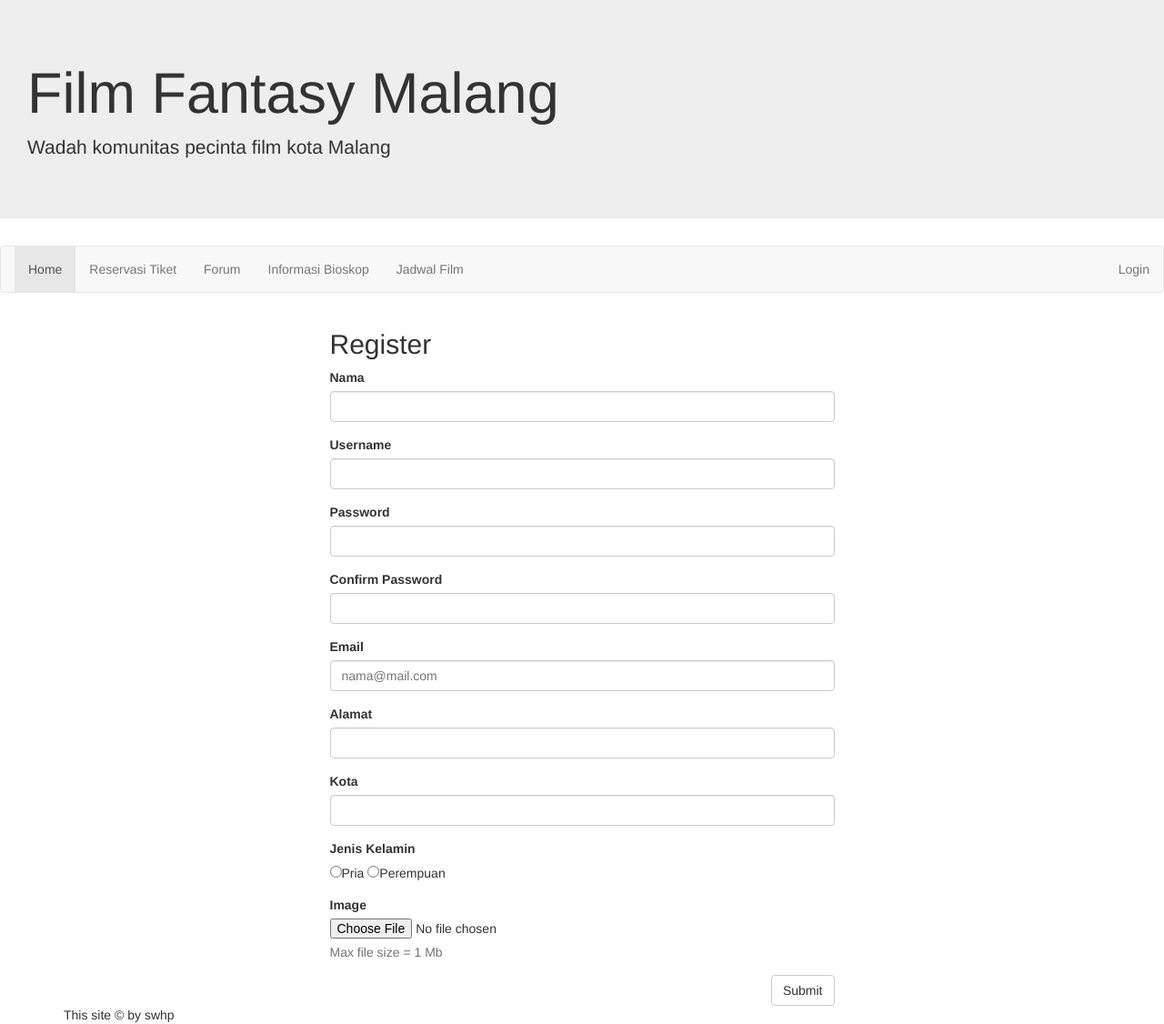
After one commit to akiemarsyil/ffm, a CodeIgniter app: page /client/register in a window 1280 px wide. The commit adds this page. Shown: the whole page at 91% size. Run offline with CodeIgniter, Linux system fonts and the light colour scheme.

Commit message:
Modul client, Tampilan login dan register

```diff
--- a/application/config/autoload.php
+++ b/application/config/autoload.php
@@ -64,7 +64,7 @@ $autoload['libraries'] = array('database', 'session');
 |	$autoload['helper'] = array('url', 'file');
 */
 
-$autoload['helper'] = array('url','file','form','swhp');
+$autoload['helper'] = array('url','file','form','swhp','directory');
 
 
 /*
--- a/application/modules/client/controllers/client.php
+++ b/application/modules/client/controllers/client.php
@@ -17,6 +17,22 @@ class Client extends MX_Controller {
 		$data['content'] = $this->load->view('/main',$data,true);
 		$this->load->view('/template',$data);
 	}
+
+	public function login(){
+		$data['cname'] = $this->cname;
+		$data['content'] = $this->load->view('/login',$data,true);
+		$this->load->view('/template',$data);
+	}
+
+	public function doLogin(){
+
+	}
+
+	public function register(){
+		$data['cname'] = $this->cname;
+		$data['content'] = $this->load->view('/register',$data,true);
+		$this->load->view('/template',$data);
+	}
 }
 /* End of file client.php */
 
--- a/application/modules/client/views/general/navigasi.php
+++ b/application/modules/client/views/general/navigasi.php
@@ -15,13 +15,13 @@
 		<div class="collapse navbar-collapse" id="bs-example-navbar-collapse-1">
 			<ul class="nav navbar-nav navbar-left">
 				<li class="active"><a href="<?php base_url();?>">Home</a></li>
-				<li><a href="<?php base_url();?>">Reservasi Tiket</a></li>
-				<li><a href="<?php base_url();?>">Forum</a></li>
-				<li><a href="<?php base_url();?>">Informasi Bioskop</a></li>
-				<li><a href="<?php base_url();?>">Jadwal Film</a></li>
+				<li><a href="<?php echo base_url();?>">Reservasi Tiket</a></li>
+				<li><a href="<?php echo base_url();?>">Forum</a></li>
+				<li><a href="<?php echo base_url();?>">Informasi Bioskop</a></li>
+				<li><a href="<?php echo base_url();?>">Jadwal Film</a></li>
 			</ul>
 			<ul class="nav navbar-nav navbar-right">
-				<li><a href="<?php base_url();?>">Login</a></li>
+				<li><a href="<?php echo base_url().'client/login';?>">Login</a></li>
 			</ul>
 		</div>
 	</nav>
--- /dev/null
+++ b/application/modules/client/views/register.php
@@ -0,0 +1,53 @@
+<div class="container">
+	<div class="row">
+		<div class="col-md-3"></div>
+		<div class="col-md-6">
+			<h2>Register</h2>
+			<form role="form" method="post" action="<?php base_url().'/doRegister;'?>" enctype="multipart/form-data">
+  				<div class="form-group">
+    				<label>Nama</label>
+    				<input type="text" class="form-control" id="nama" name="nama">
+  				</div>
+  				<div class="form-group">
+    				<label>Username</label>
+    				<input type="text" class="form-control" id="username" name="username">
+  				</div>
+  				<div class="form-group">
+    				<label>Password</label>
+    				<input type="password" class="form-control" id="passwd" name="passwd">
+  				</div>
+  				<div class="form-group">
+    				<label>Confirm Password</label>
+    				<input type="password" class="form-control" id="cfPasswd" name="cfPasswd">
+  				</div>
+  				<div class="form-group">
+    				<label>Email</label>
+    				<input type="text" class="form-control" id="email" name="email" placeholder="nama@mail.com">
+  				</div>
+  				<div class="form-group">
+    				<label>Alamat</label>
+    				<input type="text" class="form-control" id="alamat" name="alamat">
+  				</div>
+  				<div class="form-group">
+    				<label>Kota</label>
+    				<input type="text" class="form-control" id="kota" name="kota">
+  				</div>
+  				<div class="form-group">
+    				<label>Jenis Kelamin</label><br>
+    				<input type="radio" id="jk" name="jk" value="pria">Pria
+    				<input type="radio" id="jk" name="jk" value="perempuan">Perempuan
+  				</div>
+  				<div class="form-group">
+    				<label>Image</label>
+    				<input type="file" id="img" name="img">
+    				<span class="help-block">Max file size = 1 Mb</span>
+  				</div>
+  				<input type="hidden" id="isAktif" name="isAktif" class="form-control" value="1">
+  				<input type="hidden" id="level" name="level" class="form-control" value="0">
+  				<div class="form-group">
+  					<button type="submit" class="btn btn-default pull-right">Submit</button>
+  				</div>
+  			</form>
+		</div>
+	</div>
+</div>
```
Also changed, not shown: application/modules/client/views/login.php (added, +24 -0 lines).
